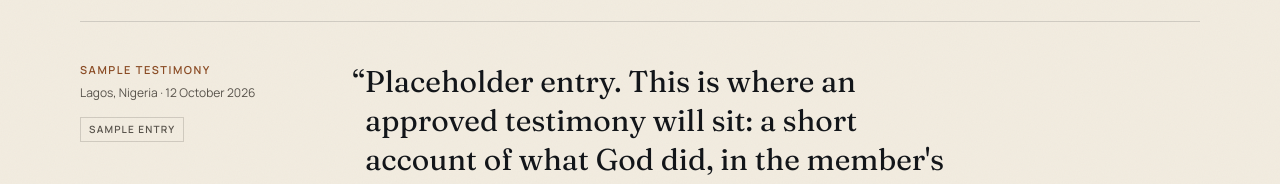
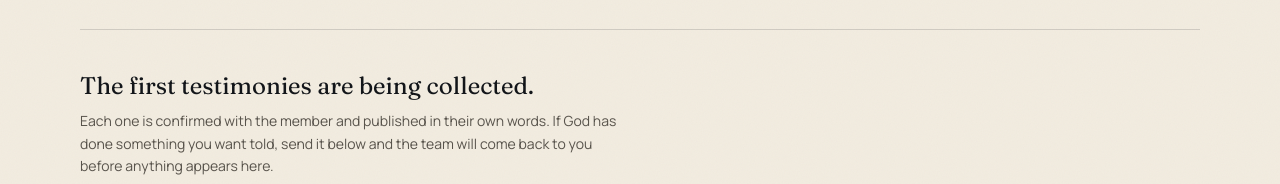
Before and after one commit to godswillokoi0001/The-School-of-Prophets, a Next.js app: page /testimonies in a window 1280 px wide. Shown: the part 606-790 px from the top of the page. Built offline with nearby package versions, Linux system fonts and the light colour scheme; no server answers; the database is empty.

Commit message:
Keep seeded examples out of the public testimonies and events
Placeholder testimonies and sample events now stay in the CMS instead of
appearing as if they were real, with a written empty state in their place.

```diff
--- a/src/app/events/page.tsx
+++ b/src/app/events/page.tsx
@@ -22,8 +22,9 @@ export const metadata: Metadata = {
 
 export default async function EventsPage() {
   const events = await getEvents();
-  const upcoming = events.filter((e) => e.kind === "upcoming");
-  const past = events.filter((e) => e.kind === "past");
+  // Seeded examples stay in the CMS but are never printed as real gatherings.
+  const upcoming = events.filter((e) => e.kind === "upcoming" && !e.isSample);
+  const past = events.filter((e) => e.kind === "past" && !e.isSample);
 
   return (
     <>
@@ -104,6 +105,12 @@ export default async function EventsPage() {
       <section className="border-t border-ink/15 bg-parchment-2/70">
         <div className="wrap py-14 md:py-20">
           <h2 className="font-display text-3xl">Past gatherings</h2>
+          {past.length === 0 && (
+            <p className="measure mt-6 text-sm text-quiet">
+              Recaps from earlier gatherings are being gathered. The weekly
+              timetable is the reliable record until they are published.
+            </p>
+          )}
           <ul className="mt-6">
             {past.map((event) => (
               <li key={event.slug} className="border-t border-ink/15 py-8">
--- a/src/app/testimonies/page.tsx
+++ b/src/app/testimonies/page.tsx
@@ -15,7 +15,7 @@ export const metadata: Metadata = {
 };
 
 export default async function TestimoniesPage() {
-  const testimonies = await getTestimonies();
+  const testimonies = (await getTestimonies()).filter((t) => !t.isSample);
   return (
     <>
       <PageHeader
@@ -30,6 +30,17 @@ export default async function TestimoniesPage() {
         <p className="max-w-[70ch] border-y border-ink/15 py-4 text-xs leading-relaxed text-quiet">
           {testimonyNote} Entries below are labelled accordingly.
         </p>
+
+        {testimonies.length === 0 && (
+          <div className="mt-10 border-t border-ink/15 py-10">
+            <p className="font-display text-2xl">The first testimonies are being collected.</p>
+            <p className="measure mt-2 text-sm leading-relaxed text-quiet">
+              Each one is confirmed with the member and published in their own words.
+              If God has done something you want told, send it below and the team
+              will come back to you before anything appears here.
+            </p>
+          </div>
+        )}
 
         <ul className="mt-10">
           {testimonies.map((testimony) => (
--- a/src/components/Header.tsx
+++ b/src/components/Header.tsx
@@ -66,7 +66,7 @@ export function Header() {
             className="flex shrink-0 items-center gap-3"
             aria-label={`${site.name} home`}
           >
-            <Crest className="h-11 w-auto md:h-12" priority />
+            <Crest className="h-12 w-auto md:h-14" priority />
             <span className="font-display text-[1.05rem] leading-[1.05] tracking-tight">
               The School
               <br />
```
